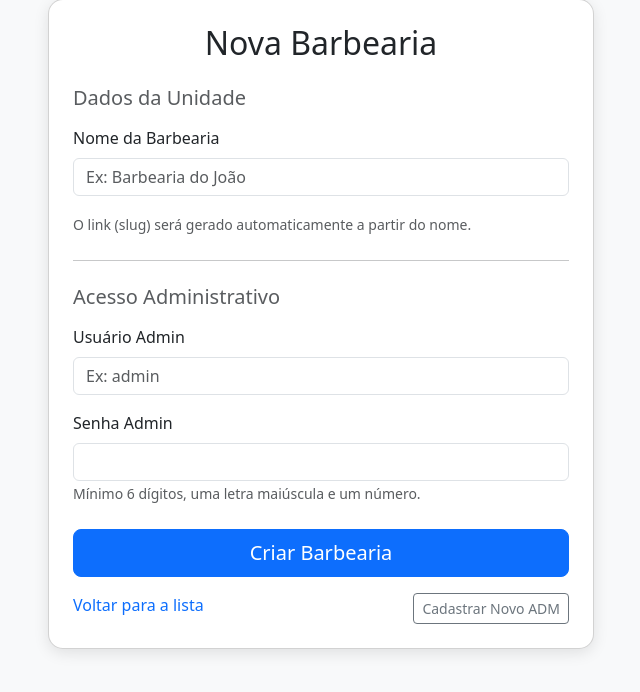
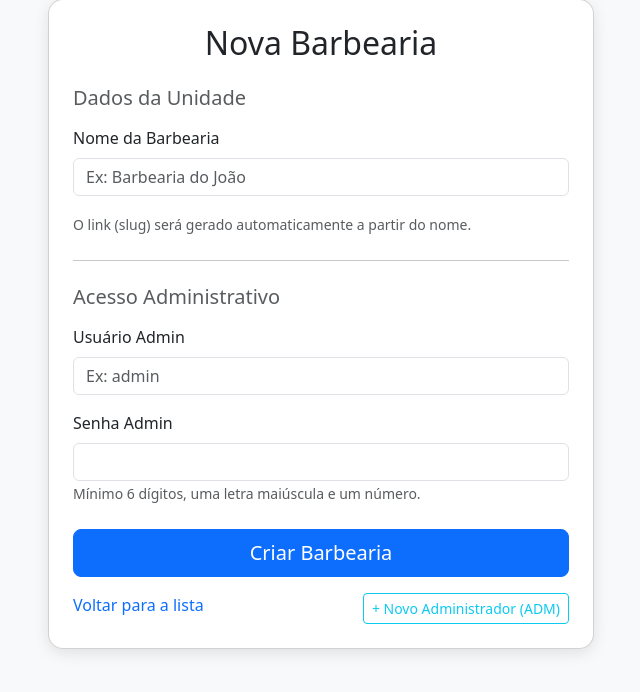
Before and after one commit to juliomtv/TMNT-Solu-oes-tecnologicas, a Flask app: page /cadastrar_barbearia in a window 1280 px wide. Shown: the part 76-768 px from the top of the page, without its empty margins (319-959 px from the left). Run offline with Flask 3, Linux system fonts and the light colour scheme; a user stored in the database is signed in.

Commit message:
Feat: Melhoria no botão de cadastro de novos administradores no formulário de barbearia

```diff
--- a/barbearia_system/templates/cadastrar_barbearia.html
+++ b/barbearia_system/templates/cadastrar_barbearia.html
@@ -66,8 +66,8 @@
 
                     <div class="mt-3 text-center d-flex justify-content-between">
                         <a href="{{ url_for('index_root') }}" class="text-decoration-none">Voltar para a lista</a>
-                        <button type="button" class="btn btn-sm btn-outline-secondary" data-bs-toggle="modal" data-bs-target="#modalNovoAdmin">
-                            Cadastrar Novo ADM
+                        <button type="button" class="btn btn-sm btn-outline-info" data-bs-toggle="modal" data-bs-target="#modalNovoAdmin">
+                            + Novo Administrador (ADM)
                         </button>
                     </div>
                 </div>
```
